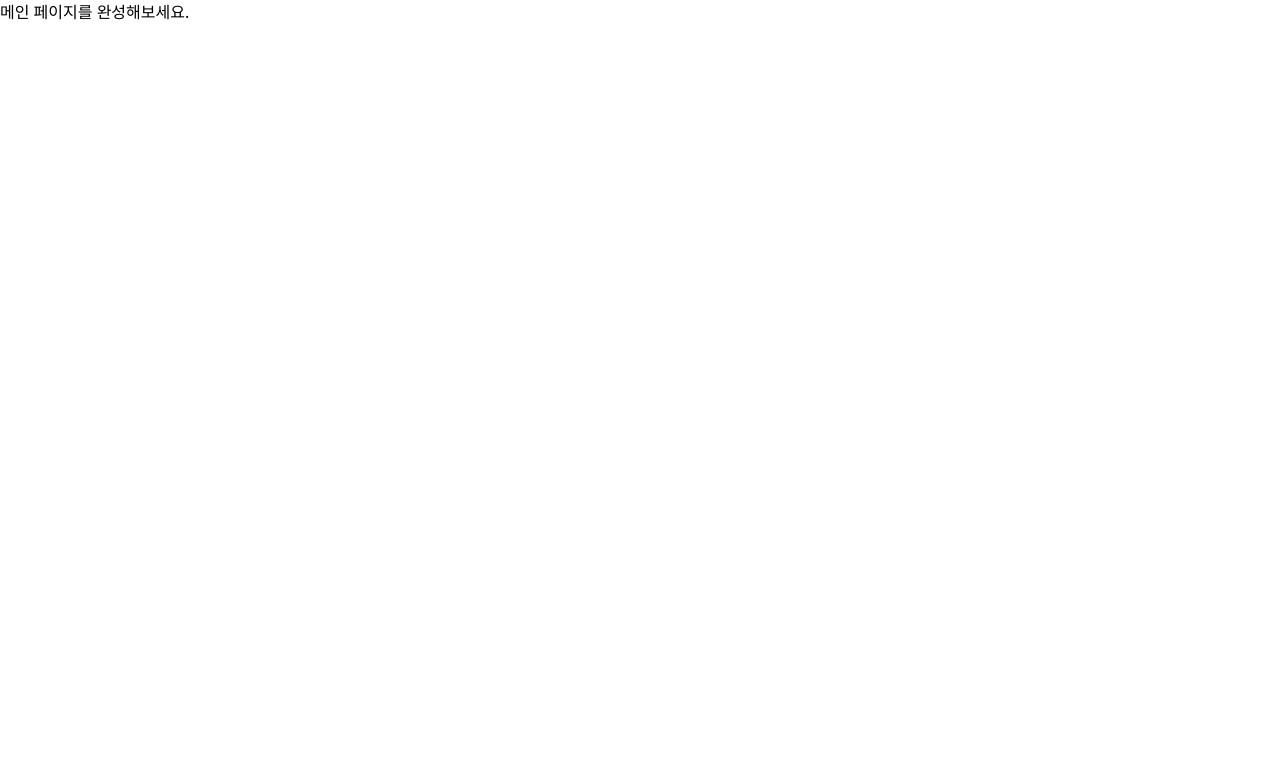
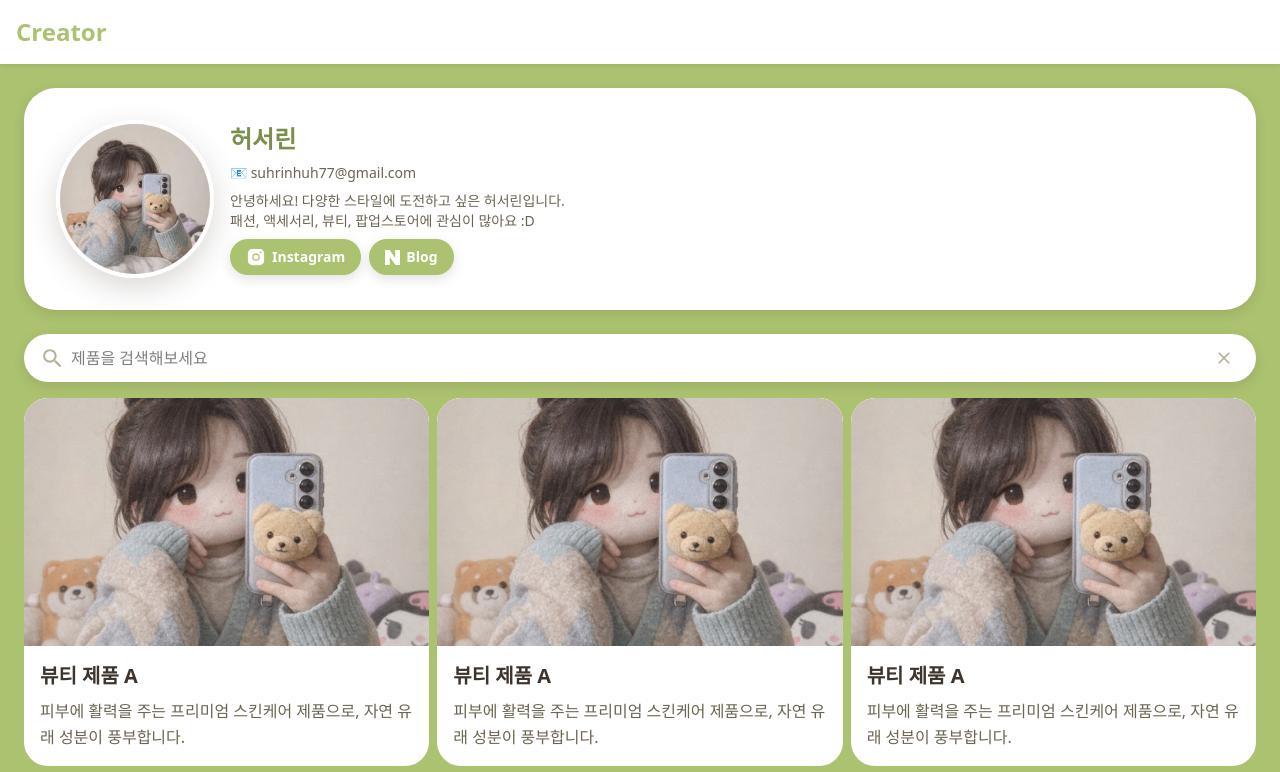
Before and after one commit to suhrin-huh/creator, a Next.js app: page / in a window 1280 px wide. Shown: the top 772 px of the page. Built offline with nearby package versions, Linux system fonts and the light colour scheme.

Commit message:
feat: 메인페이지 기본 UI 작업 완료

```diff
--- a/src/app/(public)/(main)/page.tsx
+++ b/src/app/(public)/(main)/page.tsx
@@ -1,7 +1,137 @@
-export default function MainPage () {
+import Image from "next/image";
+import { MdSearch, MdClear } from "react-icons/md";
+import { PiInstagramLogoFill } from "react-icons/pi";
+import { SiNaver, SiYoutube } from "react-icons/si";
+
+export default function MainPage() {
+  // const navOptions = [
+  //   { label: "가", href: null },
+  //   { label: "나", href: null },
+  //   { label: "다", href: null },
+  //   { label: "라", href: null },
+  // ];
+
+  const snsOptions = [
+    {
+      label: "Instagram",
+      icon: <PiInstagramLogoFill size={20} />,
+      href: "https://www.instagram.com/suhrinhuh",
+    },
+    { label: "Blog", icon: <SiNaver size={15} />, href: "https://blog.naver.com/suh_rin" },
+    // { label: "Youtube", icon: <SiYoutube size={20} />, href: null },
+  ];
+
   return (
-    <div>
-      <p>메인 페이지를 완성해보세요.</p>
-    </div>
-  )
+    <>
+      {/* Header */}
+      <header className="sticky top-0 z-10 bg-white shadow-sm">
+        <nav className="p-lg flex flex-col items-center justify-between md:flex-row">
+          <div className="logo text-h3 text-primary font-bold">Creator</div>
+          {/* <ul className="nav-links gap-x-md flex">
+            {navOptions.map((option) => (
+              <li className="hover:text-primary-hover" key={`li-${option.label}`}>
+                <a href="#test">{option.label}</a>
+              </li>
+            ))}
+          </ul> */}
+        </nav>
+      </header>
+
+      {/* Main */}
+      <main className="gap-y-xl p-xl bg-primary flex flex-col">
+        <section className="gap-lg p-2xl flex flex-col items-center rounded-2xl bg-white shadow-md md:flex-row">
+          <div className="flex items-center justify-center rounded-full border-4 border-white shadow-lg">
+            <Image
+              src="/profile-image.png"
+              alt="프로필 이미지"
+              width={150}
+              height={150}
+              className="rounded-full"
+            />
+          </div>
+          <div className="gap-y-md flex flex-col items-center text-center md:items-stretch md:text-start">
+            <p className="text-primary-dark text-h3 font-bold">허서린</p>
+            <p className="text-body-sm md:text-body-md text-gray-600">📧 suhrinhuh77@gmail.com</p>
+            <p className="text-body-md md:text-body-md text-gray-600">
+              안녕하세요! 다양한 스타일에 도전하고 싶은 허서린입니다.
+              <br />
+              패션, 액세서리, 뷰티, 팝업스토어에 관심이 많아요 :D
+              <br />
+            </p>
+            {/* 소셜 미디어 리스트 */}
+            <div className="gap-md flex flex-wrap justify-center md:justify-stretch">
+              {snsOptions.map((option, idx) => (
+                <a
+                  key={`${option.label}-href`}
+                  href={option.href}
+                  className="gap-x-sm px-lg py-md bg-primary text-caption hover:bg-primary-hover md:text-body-md flex items-center rounded-full font-semibold text-white shadow-md transition duration-100 active:scale-105"
+                >
+                  {option.icon}
+                  <span>{option.label}</span>
+                </a>
+              ))}
+            </div>
+          </div>
+        </section>
+
+        {/* PPL List */}
+        <section className="gap-y-lg flex flex-col items-center">
+          <div className="w-full">
+            <div className="px-lg py-md gap-x-sm flex w-full items-center justify-center rounded-full bg-white shadow-md">
+              <MdSearch size={25} className="pointer-none text-gray-400" />
+              <input
+                type="text"
+                className="flex-1 outline-0"
+                placeholder="제품을 검색해보세요"
+                id="searchInput"
+              />
+              <button
+                className="p-sm rounded-full hover:bg-gray-300/30 active:scale-75"
+                id="clearButton"
+              >
+                <MdClear size={20} className="pointer-none text-gray-400" />
+              </button>
+            </div>
+          </div>
+          {/* 여기부터는 제품리스트 */}
+          <div className="gap-md grid grid-cols-1 md:grid-cols-2 lg:grid-cols-3" id="productsGrid">
+            {Array.from({ length: 6 }).map((_, idx) => (
+              <div
+                key={`product-card-${idx}`}
+                className="px-lg flex w-full flex-row items-center overflow-hidden rounded-xl bg-white transition duration-100 hover:shadow-lg active:scale-105 md:flex-col md:items-stretch md:px-0"
+                // data-name="뷰티 제품 A"
+              >
+                {/* 이미지 컨테이너 */}
+                <div className="relative h-20 w-20 min-w-20 shrink-0 md:h-62 md:w-full">
+                  <Image
+                    src="/profile-image.png"
+                    alt="제품 소개 이미지"
+                    fill
+                    className="rounded-md object-cover md:rounded-t-xl md:rounded-b-none"
+                    sizes="(max-width: 768px) 80px, (max-width: 1024px) 50vw, 33vw"
+                  />
+                  {/* 이미지가 없을 경우 대체 UI */}
+                  {/* <div className="absolute inset-0 flex items-center justify-center text-5xl text-white md:text-6xl">
+                    🎨
+                  </div> */}
+                </div>
+
+                {/* 제품 정보 */}
+                <div className="flex-1 p-4">
+                  <h3 className="mb-2 text-lg font-bold text-gray-800 md:text-xl">뷰티 제품 A</h3>
+                  <p className="line-clamp-2 text-sm leading-relaxed text-gray-600 md:line-clamp-none md:text-base">
+                    피부에 활력을 주는 프리미엄 스킨케어 제품으로, 자연 유래 성분이 풍부합니다.
+                  </p>
+                </div>
+              </div>
+            ))}
+          </div>
+        </section>
+      </main>
+
+      <footer className="p-md h-16 bg-white text-center">
+        <p className="text-caption text-gray-600">© 2026 Creator. All rights reserved.</p>
+      </footer>
+    </>
+  );
 }
```
